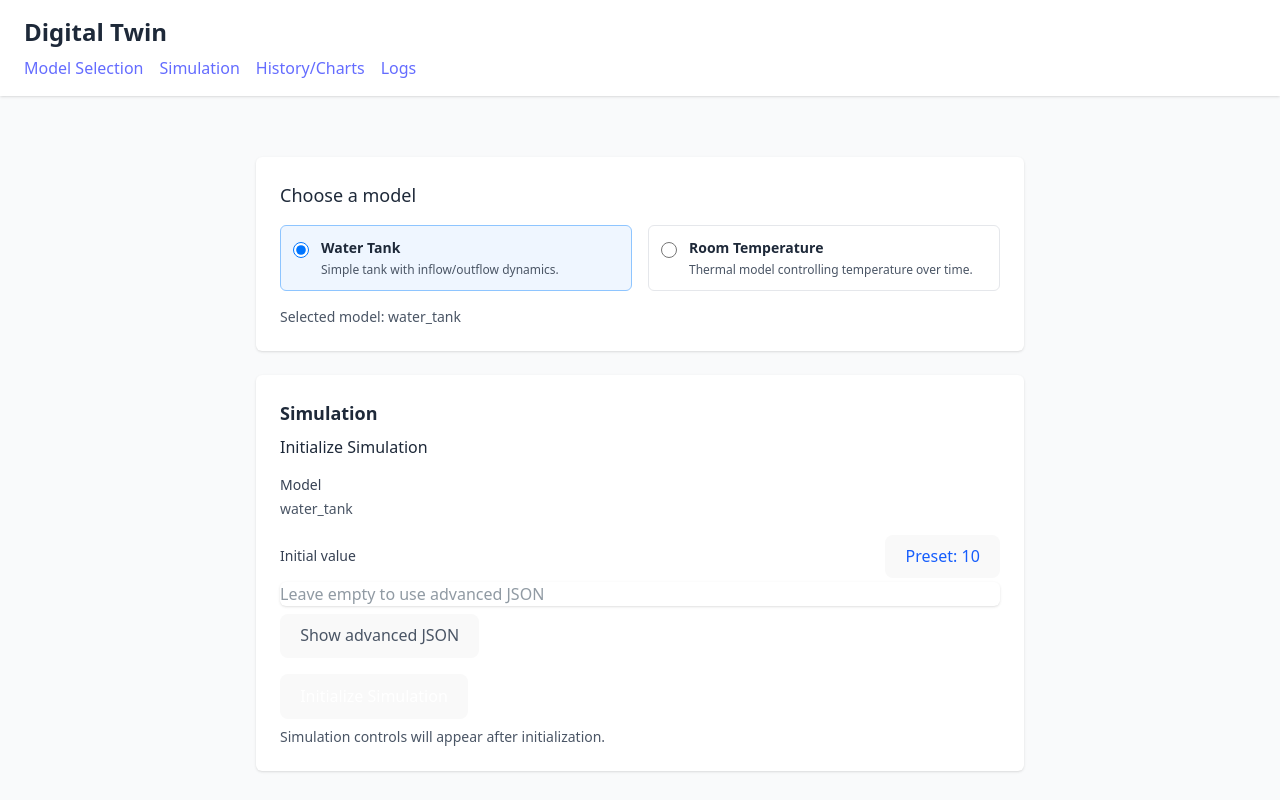
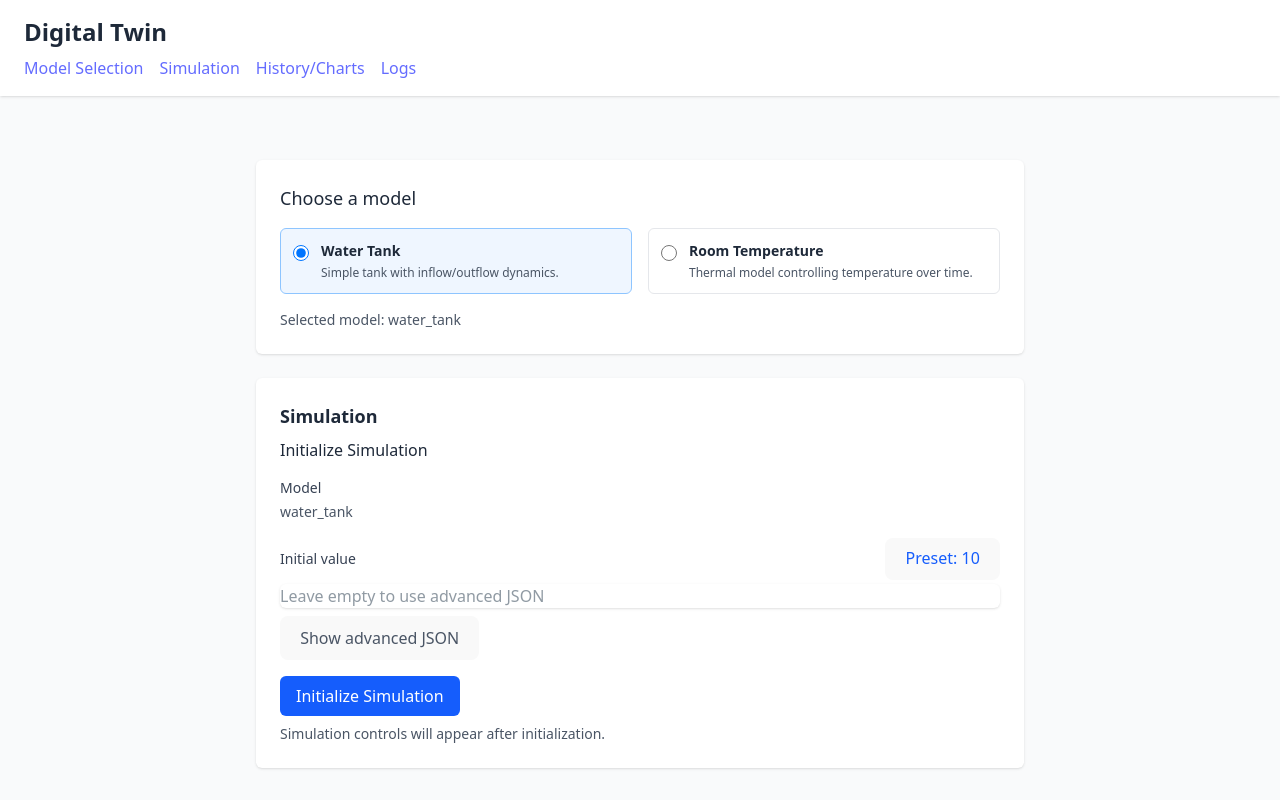
Before and after one commit to Adrianordp/digital_twin_frontend, a React (Vite) app: page / in a window 1280 px wide. Built offline with nearby package versions, Linux system fonts and the light colour scheme.

Commit message:
fix[src/index.css]: Adjust button styles for consistency
Updated button styles to ensure that only buttons without specific background classes are affected by the defined styles.

```diff
--- a/src/index.css
+++ b/src/index.css
@@ -31,7 +31,7 @@ body {
   min-height: 100vh;
 }
 
-button {
+button:not([class*="bg-"]) {
   border-radius: 8px;
   border: 1px solid transparent;
   padding: 0.6em 1.2em;
@@ -62,7 +62,7 @@ button:focus-visible {
     color: #747bff;
   }
 
-  button {
+  button:not([class*="bg-"]) {
     background-color: #f9f9f9;
   }
 }
```
